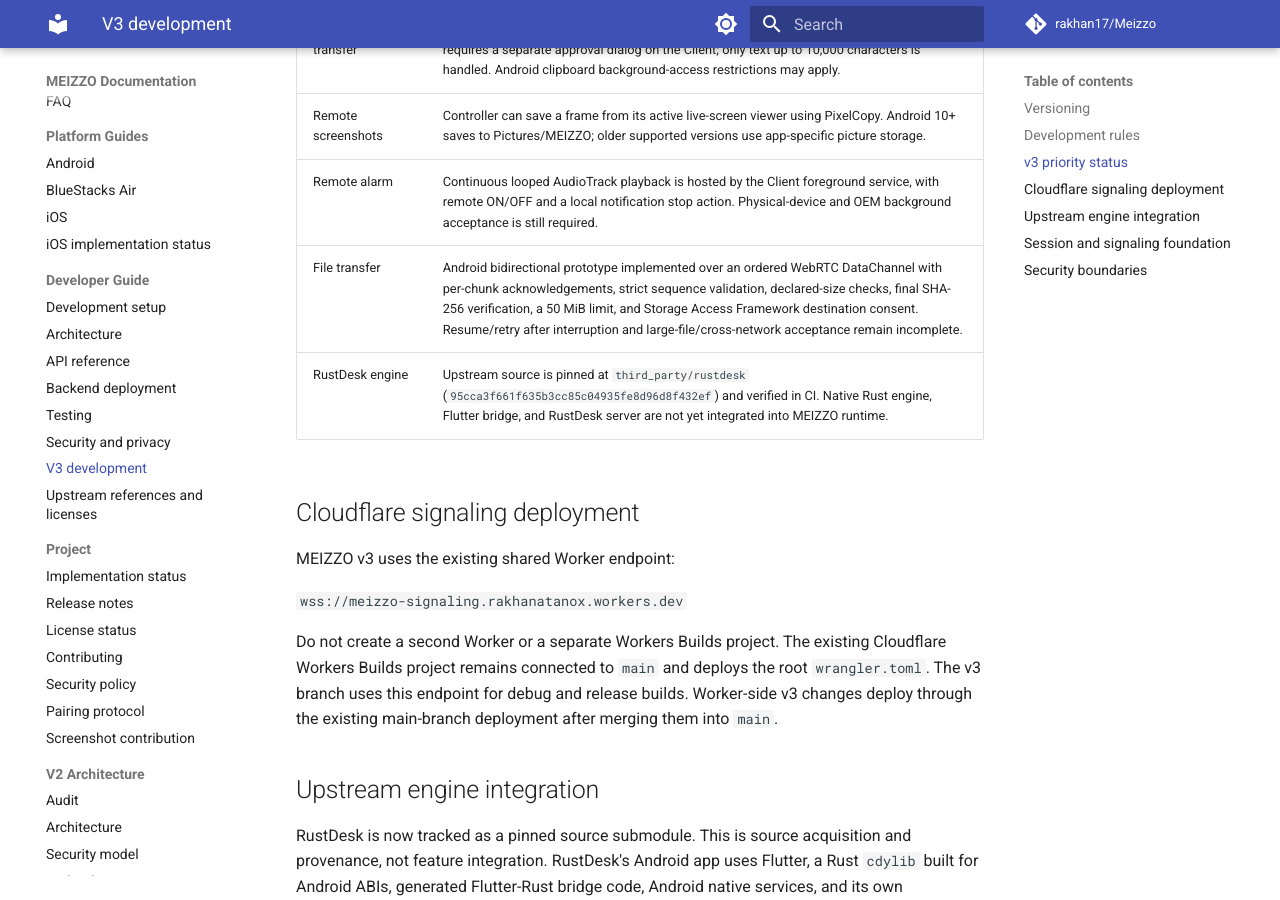
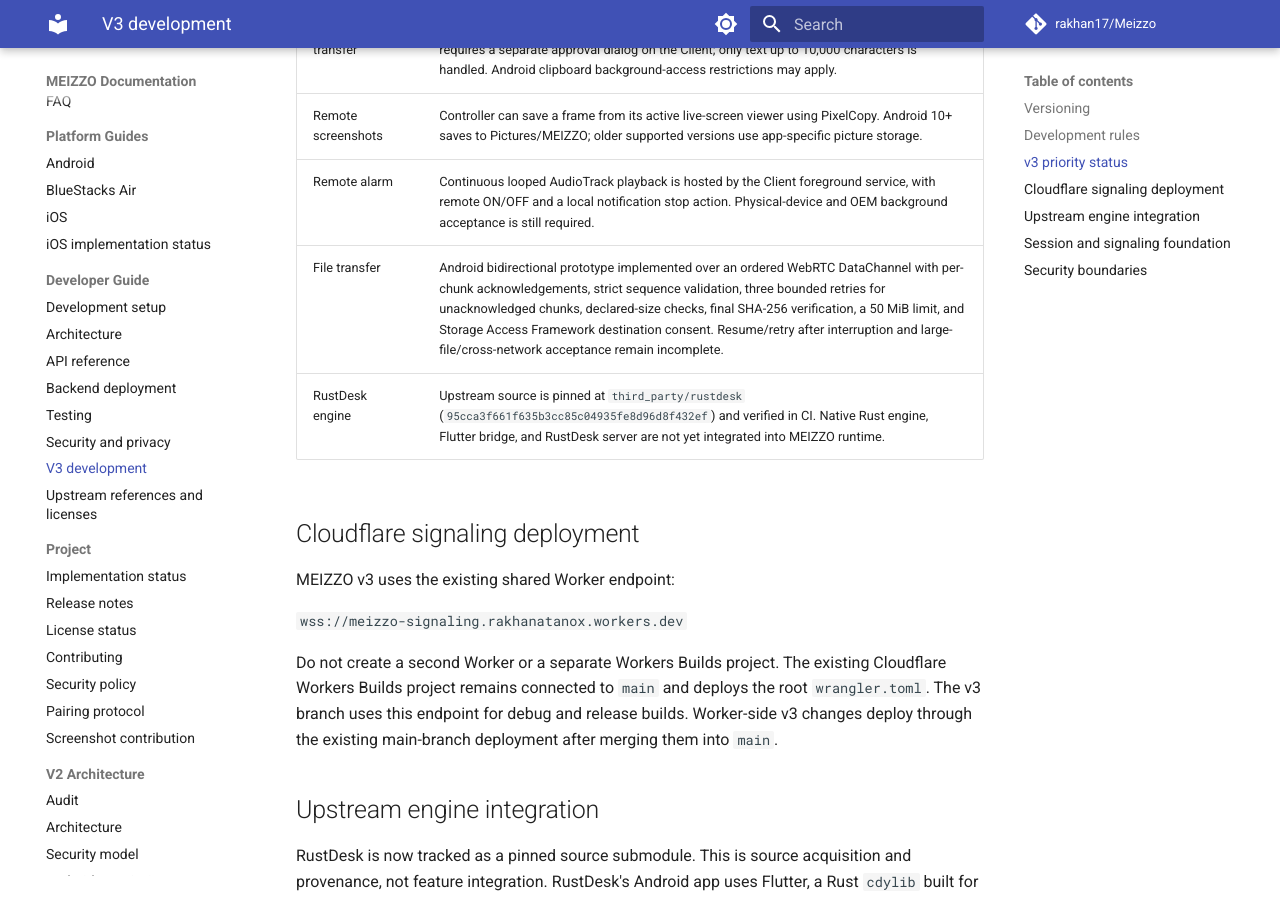
Before and after one commit to rakhan17/Meizzo, an MkDocs documentation site: the page built from docs/v3/README.md, in a window 1280 px wide and 900 px high, scrolled down 1592 px. Built offline with MkDocs 1.6.1 and Material for MkDocs 9.7.7, drawn with Linux system fonts in a browser that asks for light colours; comment, search, counter and statistics services are not loaded.

Commit message:
Document bounded file chunk retransmission

```diff
--- a/docs/v3/README.md
+++ b/docs/v3/README.md
@@ -32,7 +32,7 @@ This branch is the isolated development line for MEIZZO 3.x. The v2.5.0 stable l
 | Clipboard transfer | Controller can request Client text clipboard or send text to it. Every read and overwrite requires a separate approval dialog on the Client; only text up to 10,000 characters is handled. Android clipboard background-access restrictions may apply. |
 | Remote screenshots | Controller can save a frame from its active live-screen viewer using PixelCopy. Android 10+ saves to Pictures/MEIZZO; older supported versions use app-specific picture storage. |
 | Remote alarm | Continuous looped AudioTrack playback is hosted by the Client foreground service, with remote ON/OFF and a local notification stop action. Physical-device and OEM background acceptance is still required. |
-| File transfer | Android bidirectional prototype implemented over an ordered WebRTC DataChannel with per-chunk acknowledgements, strict sequence validation, declared-size checks, final SHA-256 verification, a 50 MiB limit, and Storage Access Framework destination consent. Resume/retry after interruption and large-file/cross-network acceptance remain incomplete. |
+| File transfer | Android bidirectional prototype implemented over an ordered WebRTC DataChannel with per-chunk acknowledgements, strict sequence validation, three bounded retries for unacknowledged chunks, declared-size checks, final SHA-256 verification, a 50 MiB limit, and Storage Access Framework destination consent. Resume/retry after interruption and large-file/cross-network acceptance remain incomplete. |
 | RustDesk engine | Upstream source is pinned at `third_party/rustdesk` (`95cca3f661f635b3cc85c04935fe8d96d8f432ef`) and verified in CI. Native Rust engine, Flutter bridge, and RustDesk server are not yet integrated into MEIZZO runtime. |
 
 ## Cloudflare signaling deployment
```
